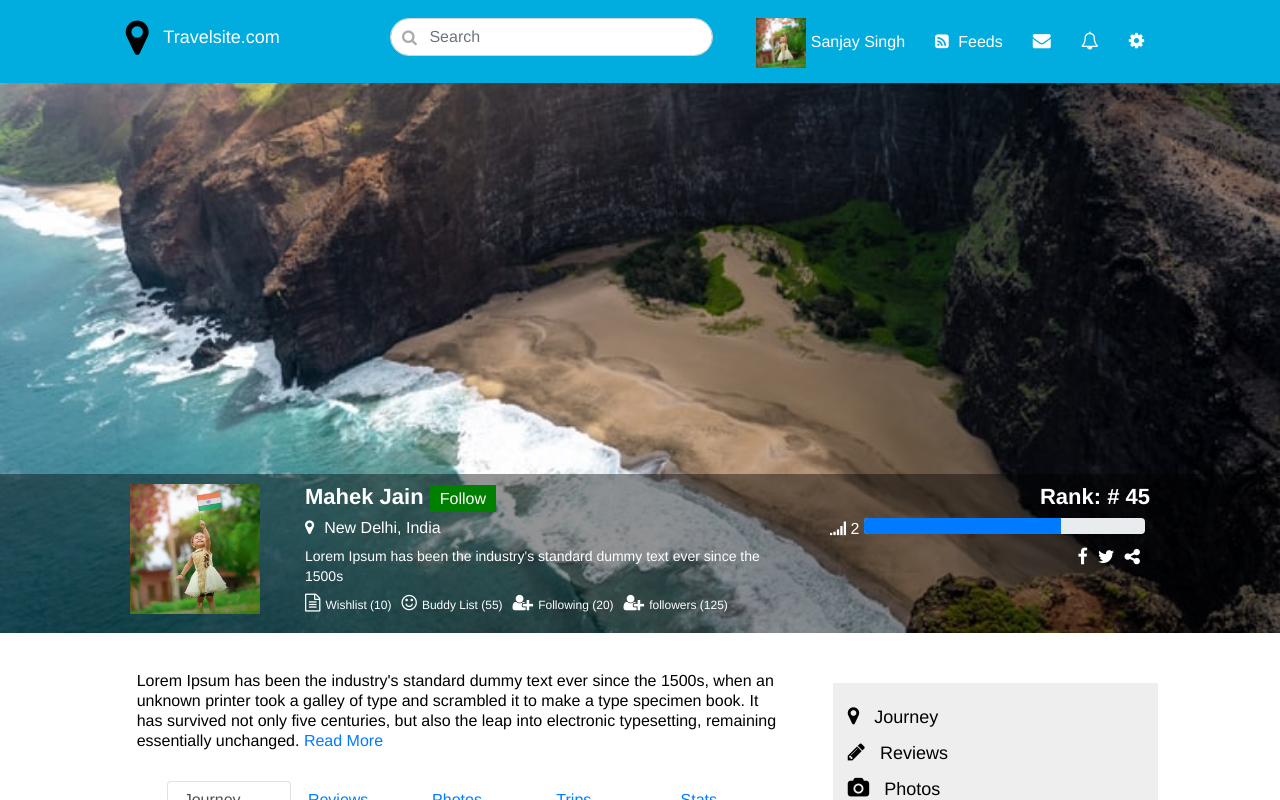
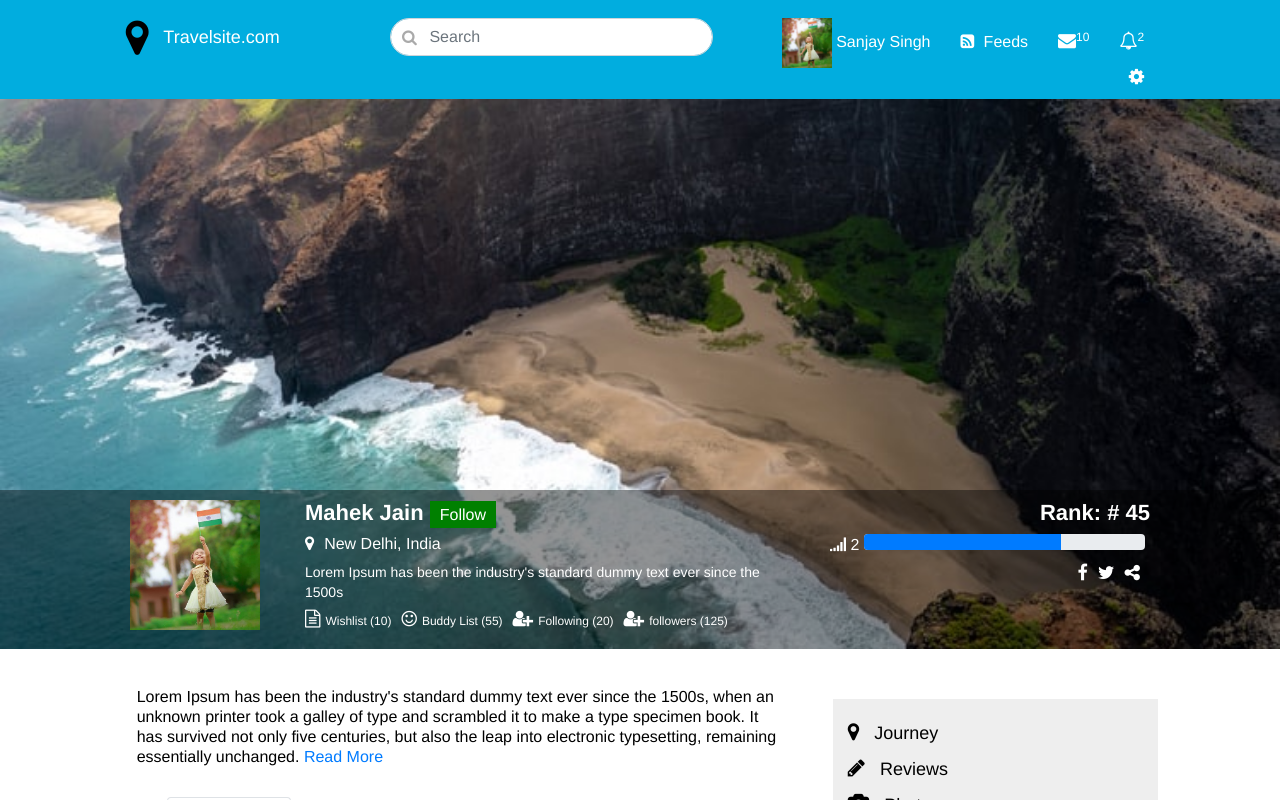
Before and after one commit to Abhisonu21/fisrt_personal_react_template, a React (Create React App) app: page / in a window 1280 px wide. Shown: the top 800 px of the page. Built offline with nearby package versions, Linux system fonts and the light colour scheme.

Commit message:
Update Navbar.js

```diff
--- a/src/Components/Navbar.js
+++ b/src/Components/Navbar.js
@@ -48,9 +48,9 @@ const Navbar = (props) => {
 
                                     <span className="margin-left-10"><i className="fa fa-rss-square margin-right-5"></i> Feeds</span>
 
-                                    <span className="margin-left-10"><i className="fa fa-envelope font-size-18"></i></span>
+                                    <span className="margin-left-10"><i className="fa fa-envelope font-size-18"></i><sup>10</sup></span>
 
-                                    <span className="margin-left-10"><i className="fa fa-bell-o font-size-18"></i></span>
+                                    <span className="margin-left-10"><i className="fa fa-bell-o font-size-18"></i><sup>2</sup></span>
 
                                     <span className="margin-left-10"><i className="fa fa-cog font-size-18"></i></span>
                                 </div>
```
